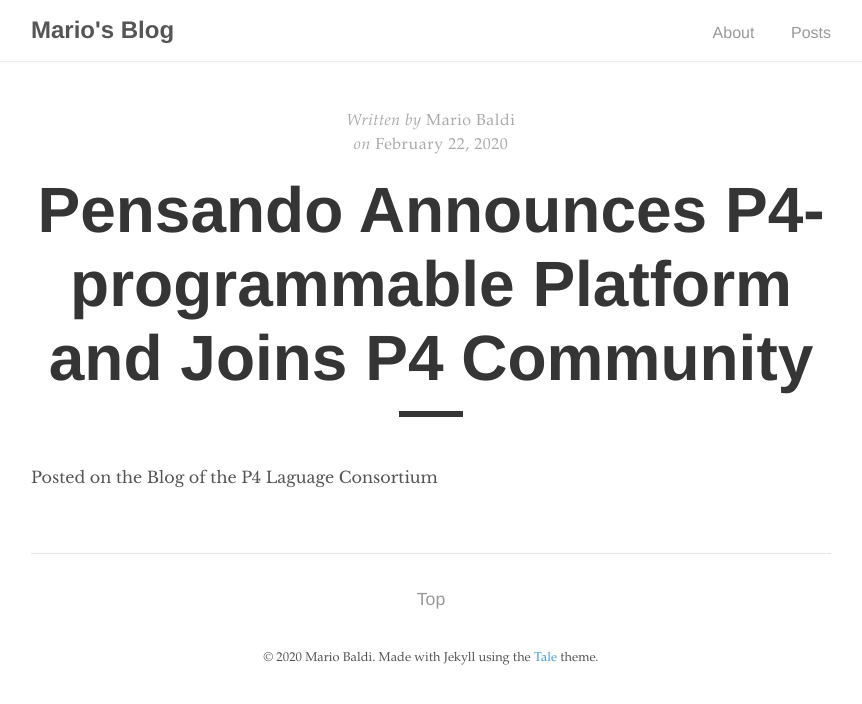
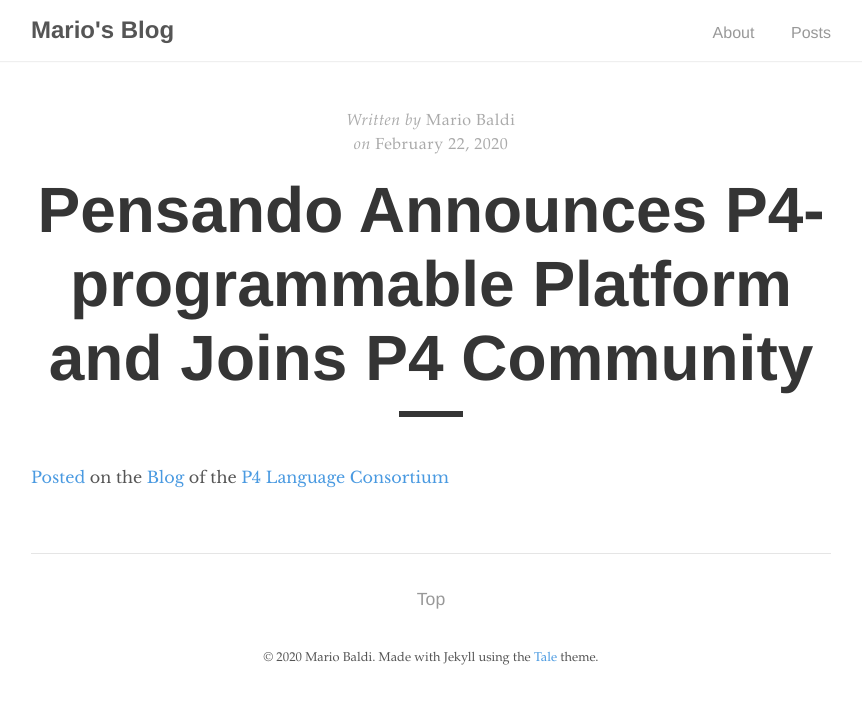
Before and after one commit to mariobaldi/mariobaldi.github.io, a Jekyll site: the page built from _posts/2020-02-22-p4-org-pensando.md, in a window 1280 px wide. Shown: the top 704 px of the page, without its empty margins (209-1071 px from the left). Built offline with Jekyll 4.4.1, drawn with Linux system fonts in a browser that asks for light colours.

Commit message:
Update 2020-02-22-p4-org-pensando.md

```diff
--- a/_posts/2020-02-22-p4-org-pensando.md
+++ b/_posts/2020-02-22-p4-org-pensando.md
@@ -4,4 +4,4 @@
 author: "Mario Baldi"
 ---
 
-Posted on the Blog of the P4 Laguage Consortium
+[Posted](https://p4.org/p4/pensando-joins-p4.html) on the [Blog](https://p4.org/blog/) of the [P4 Language Consortium](https://p4.org/)
```
